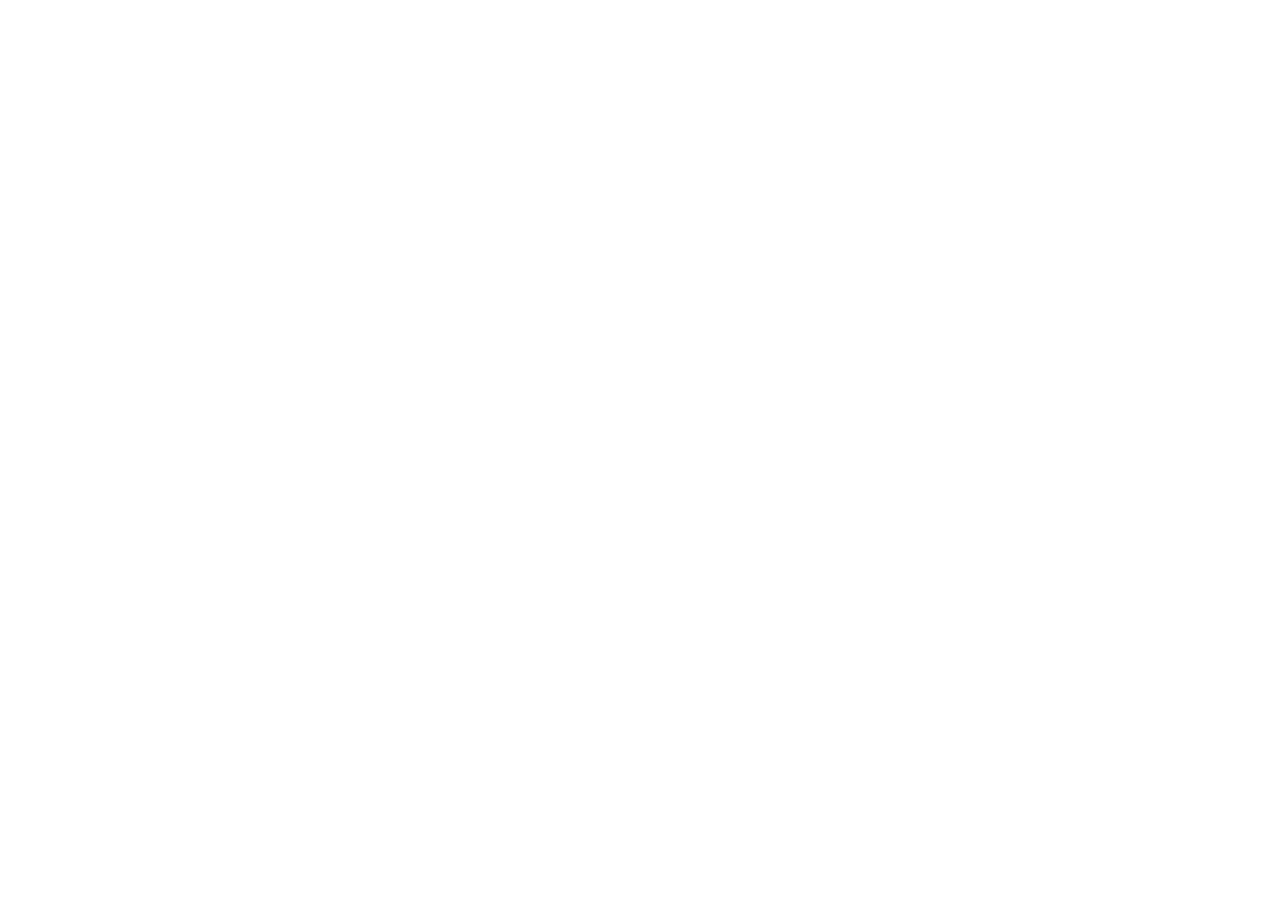
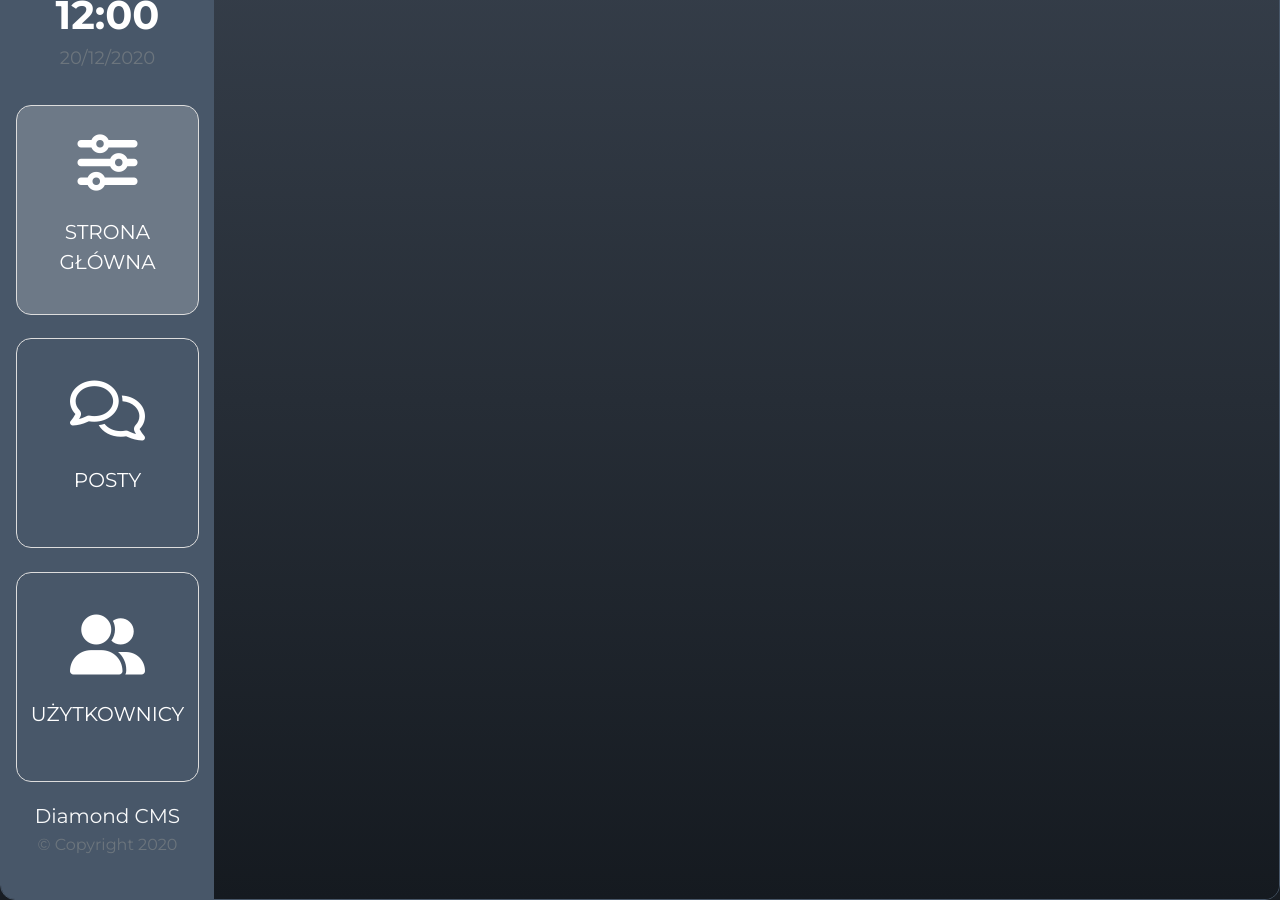
Before and after one commit to SzulcMarcin/Diamond-CMS, a plain HTML site: page index.html in a window 1280 px wide. Before the commit the page ends 800 px from the top, so only its background shows below. Drawn offline with nearby package versions, Linux system fonts and the light colour scheme.

Commit message:
create window with panel

```diff
--- a/index.html
+++ b/index.html
@@ -8,12 +8,47 @@
     <link rel="stylesheet" href="https://cdn.jsdelivr.net/npm/bootstrap@4.5.3/dist/css/bootstrap.min.css"
         integrity="sha384-TX8t27EcRE3e/ihU7zmQxVncDAy5uIKz4rEkgIXeMed4M0jlfIDPvg6uqKI2xXr2" crossorigin="anonymous">
     <link href="https://fonts.googleapis.com/css2?family=Montserrat:wght@400;700&display=swap" rel="stylesheet">
-
+    <link rel="stylesheet" href="/style.css">
     <script src="https://kit.fontawesome.com/54ce1bb86a.js" crossorigin="anonymous"></script>
 </head>
 
 <body>
-
+    <div class="panel">
+        <div class="row m-0 h-100">
+            <div class="col-2 p-0 px-4 panel-left">
+                <section class="date-box text-center">
+                    <p class="day mb-0">Środa</p>
+                    <p class="time mb-0">12:00</p>
+                    <p class="date mb-0 text-muted">20/12/2020</p>
+                </section>
+                <section class="menu text-center">
+                    <a href="#" class="active">
+                        <div class="menu-item">
+                            <i class="fas fa-sliders-h"></i>
+                            <p>strona główna</p>
+                        </div>
+                    </a>
+                    <a href="posts.html">
+                        <div class="menu-item">
+                            <i class="far fa-comments"></i>
+                            <p>posty</p>
+                        </div>
+                    </a>
+                    <a href="users.html">
+                        <div class="menu-item">
+                            <i class="fas fa-user-friends"></i>
+                            <p>użytkownicy</p>
+                        </div>
+                    </a>
+                </section>
+                <section class="info-box text-light text-center mt-3">
+                    <h3>Diamond CMS</h3>
+                    <p class="text-muted">&copy; Copyright 2020</p>
+                </section>
+            </div>
+            <div class="panel-right col-10"></div>
+        </div>
+    </div>
 
 
     <script src="https://code.jquery.com/jquery-3.5.1.slim.min.js"
--- a/style.css
+++ b/style.css
@@ -5,10 +5,102 @@
 }
 
 html {
-    scroll-behavior: smooth;
     font-size: 62.5%;
 }
 
 body {
+    display: flex;
+    height: 100vh;
+    justify-content: center;
+    align-items: center;
     font-family: 'Montserrat', sans-serif;
+    background-color: #181D23;
 }
+
+.active {
+    background-color: rgba(255, 255, 255, .2);
+}
+
+.panel {
+    width: 1600px;
+    height: 1000px;
+    border: 1px solid #485769;
+    border-radius: 15px;
+    overflow: hidden;
+}
+
+
+.panel-left {
+    display: flex;
+    flex-direction: column;
+    justify-content: center;
+    background-color: #485769
+}
+
+.panel-right{
+    background-image: linear-gradient(180deg, rgba(55, 64, 76, 1) 0%, rgba(21, 26, 32, 1) 100%);
+}
+
+/* ----------------- */
+.date-box {
+    display: flex;
+    flex-direction: column;
+    justify-content: center;
+    align-items: center;
+    height: 160px;
+    color: #fff;
+}
+
+.date-box .day{
+    font-size: 2rem;
+}
+.date-box .time{
+    font-size: 4rem;
+    font-weight: bold;
+}
+.date-box .date{
+    font-size: 1.8rem;
+}
+
+.menu {
+    display: flex;
+    flex-direction: column;
+    justify-content: space-around;
+    align-items: center;
+    height: 700px;
+}
+
+.menu a {
+    display: flex;
+    flex-direction: column;
+    justify-content: space-around;
+    width: 100%;
+    height: 30%;
+    color: #fff;
+    text-decoration: none;
+    text-transform: uppercase;
+    border: 1px solid #ddd;
+    border-radius: 15px;
+}
+
+.menu a:hover{
+    background-image: linear-gradient(160deg, rgba(0, 110, 255, .25) 0%, rgba(9, 255, 0, 0.25) 100%);
+}
+
+.menu-item i{
+    font-size: 6rem;
+    margin-bottom: 0.4em;
+}
+.menu-item p{
+    font-size: 2rem;
+    text-transform: uppercase;
+}
+
+.info-box h3 {
+    font-size: 2rem;
+}
+.info-box p {
+    font-size: 1.6rem;
+}
+
+/* ----------------- */
```
